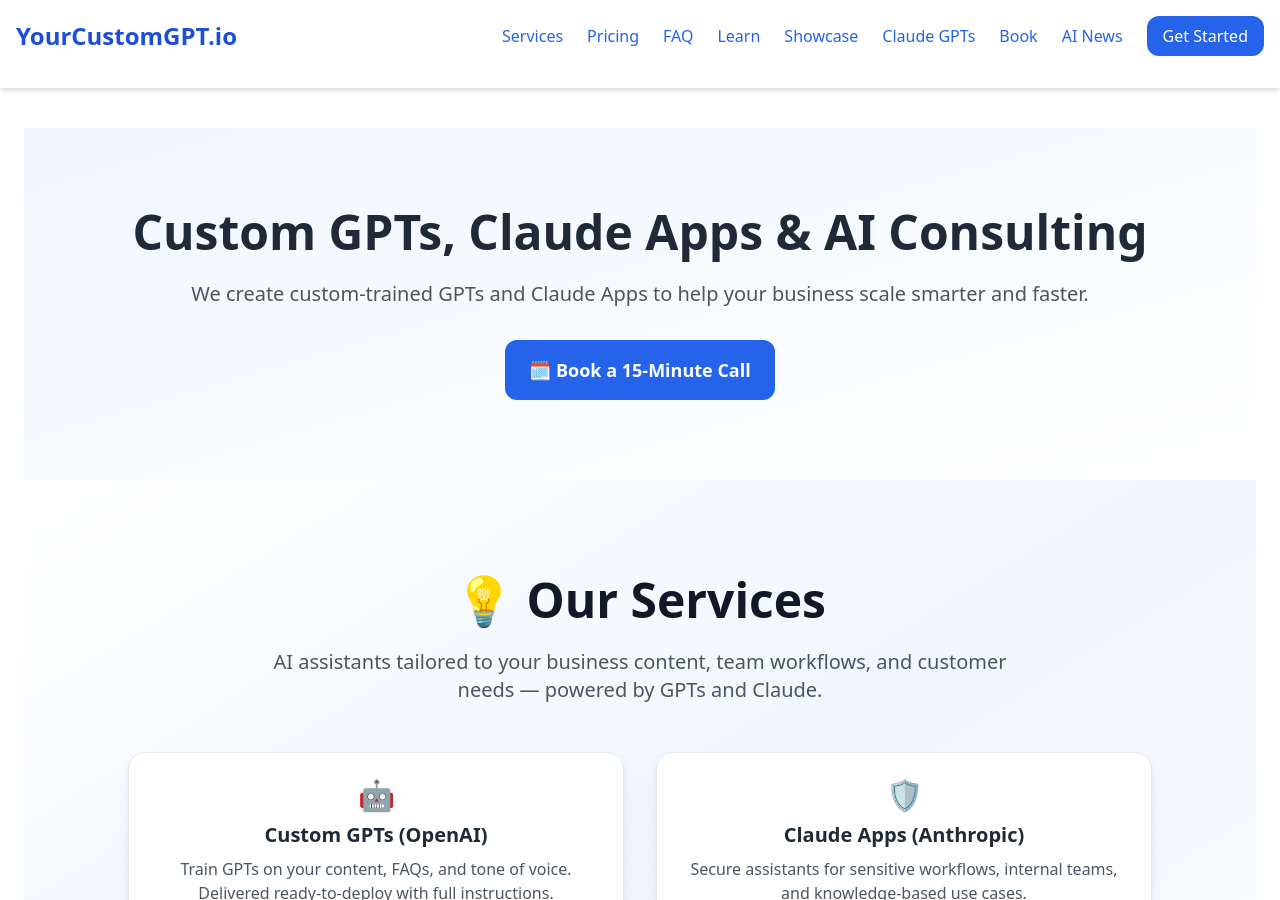
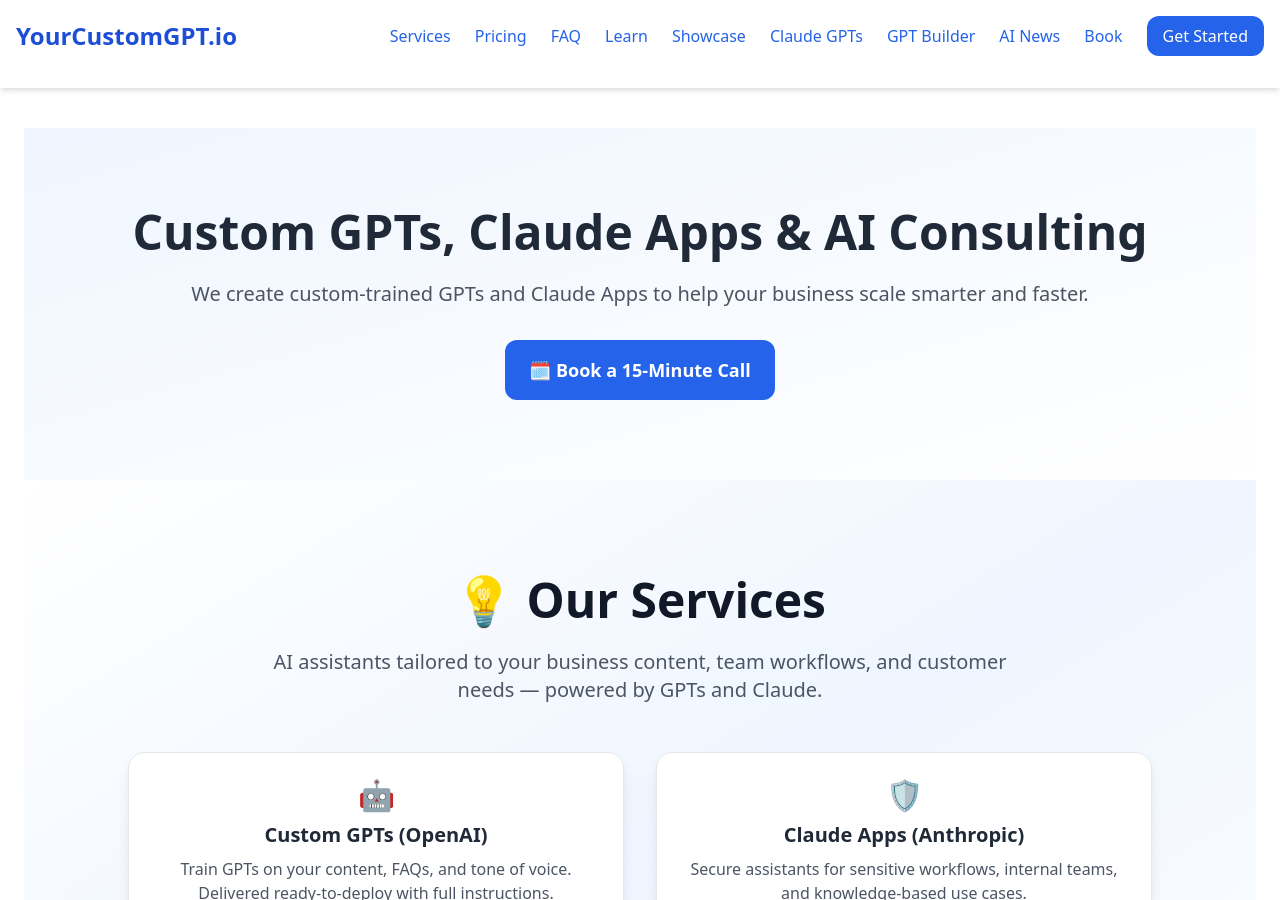
Before and after one commit to redwheelbarroww/yourcustomgpt.io, a Jekyll site: the page built from index.html, in a window 1280 px wide and 900 px high. Built offline with Jekyll 4.4.1, drawn with Linux system fonts in a browser that asks for light colours.

Commit message:
Update header.html

```diff
--- a/_includes/header.html
+++ b/_includes/header.html
@@ -13,8 +13,9 @@
       <a href="/learn.html" class="hover:underline text-blue-600 no-underline">Learn</a>
       <a href="/custom-gpt-showcase.html" class="hover:underline text-blue-600 no-underline">Showcase</a>
       <a href="/claude-custom-gpts.html" class="hover:underline text-blue-600 no-underline">Claude GPTs</a>
+      <a href="/gpt-builder.html" class="hover:underline text-blue-600 no-underline">GPT Builder</a>
+      <a href="/ai-news.html" class="hover:underline text-blue-600 no-underline">AI News</a>
       <a href="/#book" class="hover:underline text-blue-600 no-underline">Book</a>
-      <a href="/ai-news.html" class="hover:underline text-blue-600 no-underline">AI News</a>
       <a href="/#contact" class="bg-blue-600 hover:bg-blue-700 text-white px-4 py-2 rounded-xl">Get Started</a>
     </nav>
   </div>
@@ -26,8 +27,9 @@
     <a href="/learn.html" class="block">Learn</a>
     <a href="/custom-gpt-showcase.html" class="block">Showcase</a>
     <a href="/claude-custom-gpts.html" class="block">Claude GPTs</a>
+    <a href="/gpt-builder.html" class="block">GPT Builder</a>
+    <a href="/ai-news.html" class="block">AI News</a>
     <a href="/#book" class="block">Book</a>
-    <a href="/ai-news.html" class="block">AI News</a>
     <a href="/#contact" class="block bg-blue-600 text-white px-4 py-2 rounded-xl">Get Started</a>
   </div>
 </header>
```
